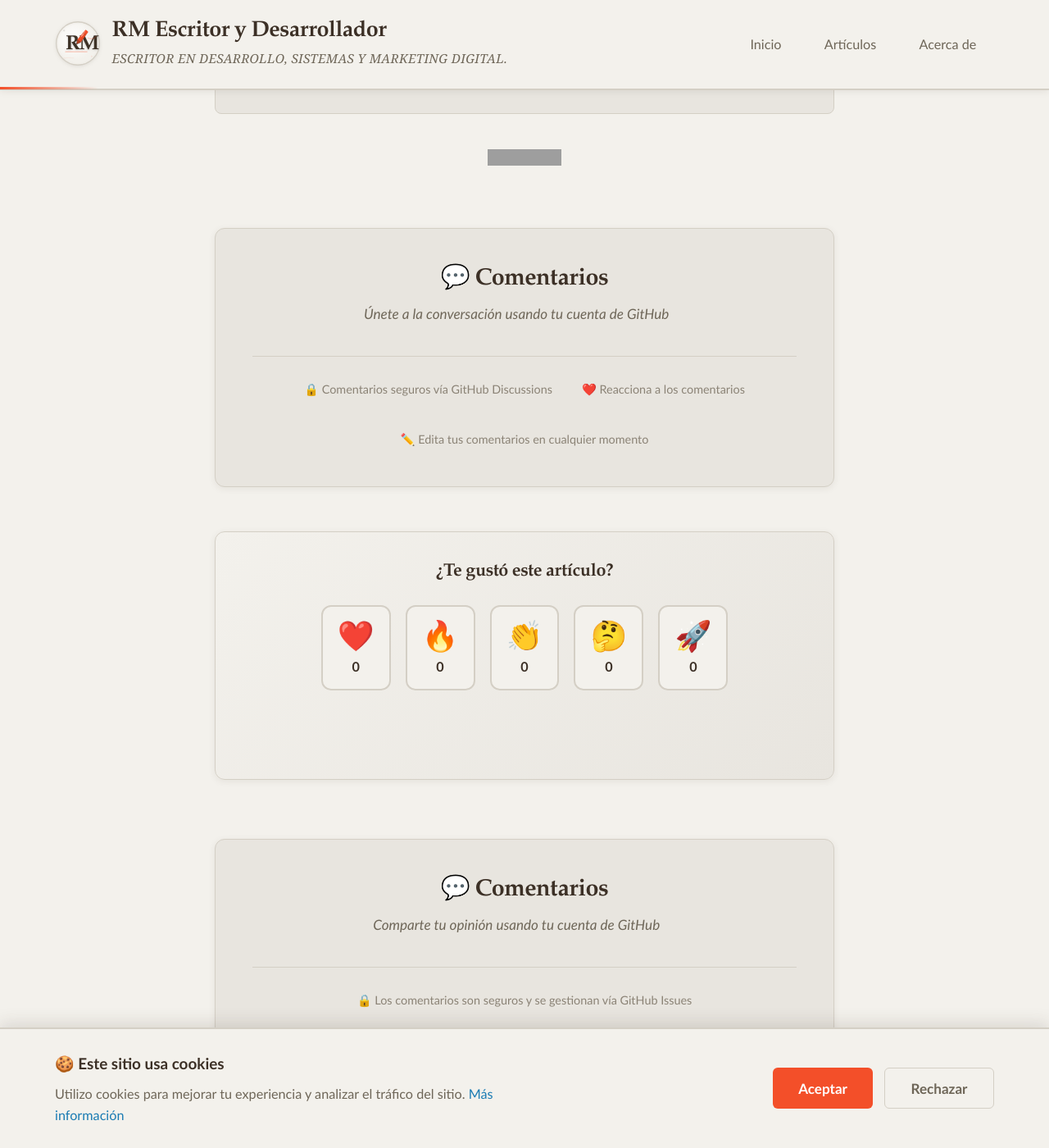
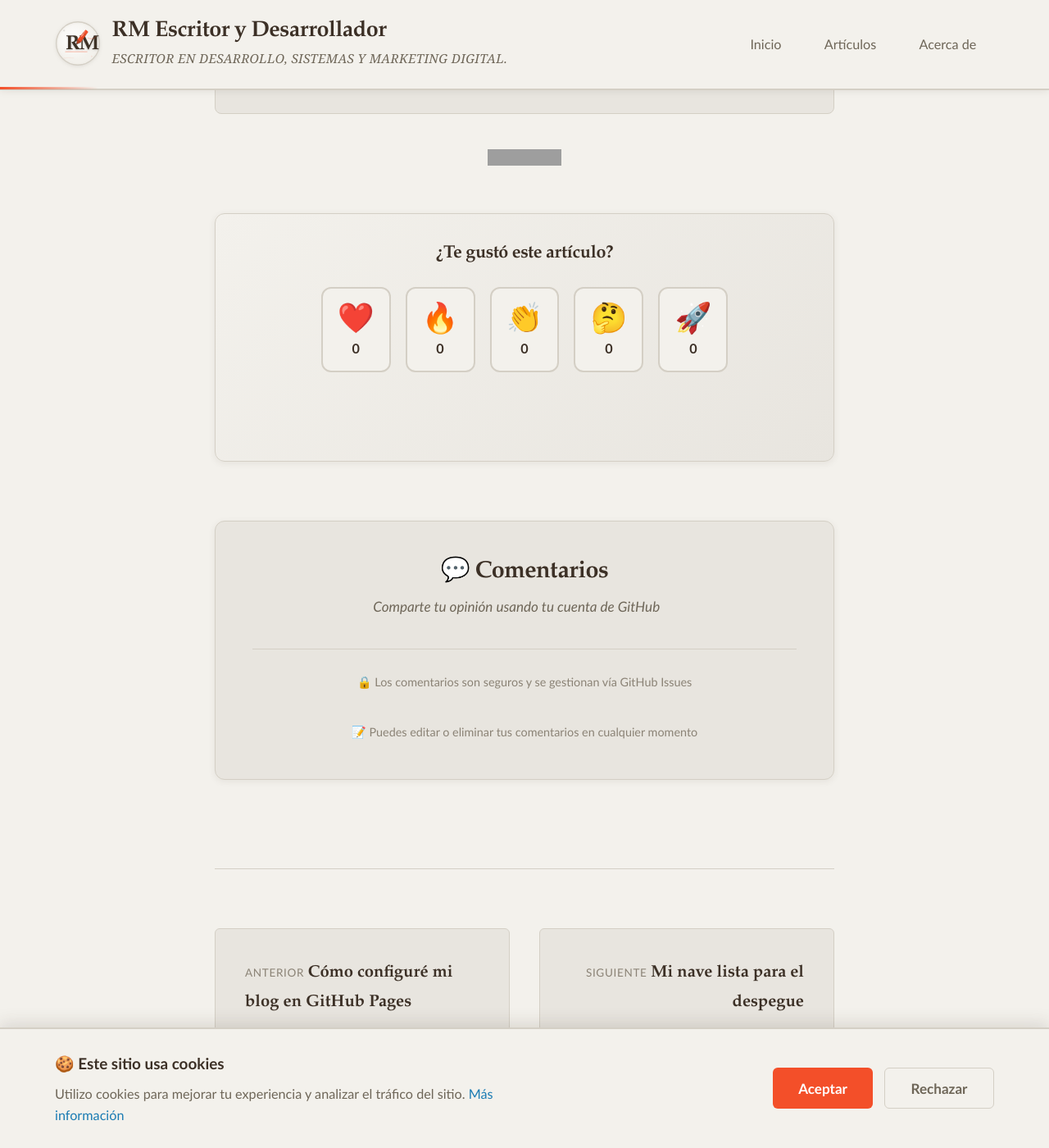
Before and after one commit to renedev0284-creator/renedev0284-creator.github.io, a Jekyll site: the page built from _posts/2026-01-30-el-que-sabe-se-divierte.md, in a window 1280 px wide and 1400 px high, scrolled down 2717 px. Shown: the whole window at 82% size. Built offline with Jekyll 4.4.1, drawn with Linux system fonts in a browser that asks for light colours; comment, search, counter and statistics services are not loaded; grey boxes are pictures that could not be loaded.

Commit message:
volver a comentarios anteriores

```diff
--- a/_includes/comments-giscus.html
+++ /dev/null
@@ -1,136 +0,0 @@
-<!-- Sistema de Comentarios - Giscus (Alternativa moderna) -->
-<div class="comments-section">
-  <h3 class="comments-title">💬 Comentarios</h3>
-  <p class="comments-subtitle">Únete a la conversación usando tu cuenta de GitHub</p>
-
-  <div class="giscus-container">
-    <script src="https://giscus.app/client.js"
-            data-repo="renedev0284-creator/renedev0284-creator.github.io"
-            data-repo-id="TU_REPO_ID_AQUI"
-            data-category="General"
-            data-category-id="TU_CATEGORY_ID_AQUI"
-            data-mapping="pathname"
-            data-strict="0"
-            data-reactions-enabled="1"
-            data-emit-metadata="0"
-            data-input-position="top"
-            data-theme="light"
-            data-lang="es"
-            data-loading="lazy"
-            crossorigin="anonymous"
-            async>
-    </script>
-  </div>
-
-  <div class="comments-info">
-    <p>🔒 Comentarios seguros vía GitHub Discussions</p>
-    <p>❤️ Reacciona a los comentarios</p>
-    <p>✏️ Edita tus comentarios en cualquier momento</p>
-  </div>
-</div>
-
-<style>
-.comments-section {
-  margin: 4rem 0 2rem;
-  padding: 2.5rem;
-  background: var(--color-bg-secondary);
-  border: 1px solid var(--color-border);
-  border-radius: 12px;
-  box-shadow: 0 2px 8px var(--color-shadow);
-}
-
-.comments-title {
-  font-family: var(--font-display);
-  font-size: 1.6rem;
-  color: var(--color-text);
-  margin: 0 0 0.5rem;
-  text-align: center;
-}
-
-.comments-subtitle {
-  font-family: var(--font-sans);
-  font-size: 0.95rem;
-  color: var(--color-text-muted);
-  text-align: center;
-  margin: 0 0 2rem;
-  font-style: italic;
-}
-
-.giscus-container {
-  margin: 2rem 0;
-}
-
-.giscus, .giscus-frame {
-  width: 100%;
-  border: none;
-}
-
-.comments-info {
-  margin-top: 2rem;
-  padding-top: 1.5rem;
-  border-top: 1px solid var(--color-border);
-  display: flex;
-  gap: 2rem;
-  justify-content: center;
-  flex-wrap: wrap;
-}
-
-.comments-info p {
-  margin: 0;
-  font-family: var(--font-sans);
-  font-size: 0.8rem;
-  color: var(--color-text-light);
-  display: flex;
-  align-items: center;
-  gap: 0.5rem;
-}
-
-@media (max-width: 768px) {
-  .comments-section {
-    padding: 1.5rem;
-    margin: 3rem 0 1.5rem;
-  }
-
-  .comments-title {
-    font-size: 1.4rem;
-  }
-
-  .comments-subtitle {
-    font-size: 0.85rem;
-  }
-
-  .comments-info {
-    flex-direction: column;
-    gap: 0.75rem;
-    text-align: center;
-  }
-
-  .comments-info p {
-    justify-content: center;
-  }
-}
-</style>
-
-<!-- INSTRUCCIONES PARA OBTENER LOS IDs:
-
-1. Ve a: https://giscus.app/es
-
-2. Selecciona tu repositorio: renedev0284-creator/renedev0284-creator.github.io
-
-3. Habilita Discussions en tu repo:
-   - Settings → Features → marca "Discussions"
-
-4. Copia los IDs generados:
-   - data-repo-id="..."
-   - data-category-id="..."
-
-5. Reemplaza en este archivo arriba
-
-VENTAJAS DE GISCUS VS UTTERANCES:
-✅ Más moderno y activo
-✅ Reacciones a comentarios (👍 ❤️ 🎉)
-✅ Respuestas anidadas
-✅ Mejor integración con GitHub
-✅ Más personalizable
-
--->
--- a/_layouts/post.html
+++ b/_layouts/post.html
@@ -40,12 +40,9 @@ layout: default
   <span><img src="https://visitor-badge.laobi.icu/badge?page_id=renedev{{ page.url | replace: '/', '.' | remove: '.html' }}" alt="visitas" style="height: 20px; vertical-align: middle;"></span>
   </div>
 
-  <!-- Solo este archivo -->
-{% include comments-giscus.html %}
-
-<!-- Comentarios y reacciones
+<!-- Comentarios y reacciones -->
 {% include reactions-button.html %}
-{% include comments-utterances.html %}-->
+{% include comments-utterances.html %}
 
   <footer class="post-footer">
     <nav class="post-nav">
```
